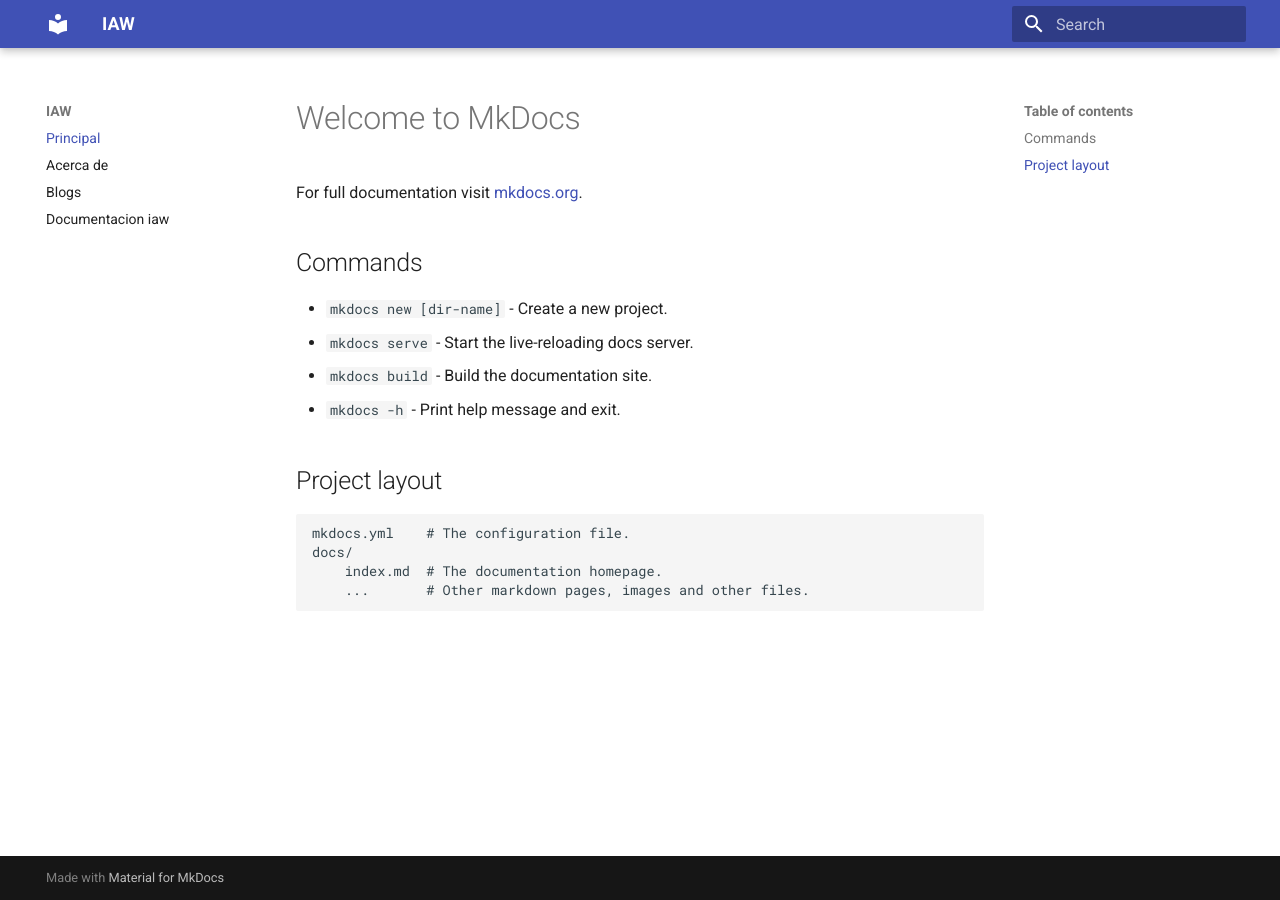
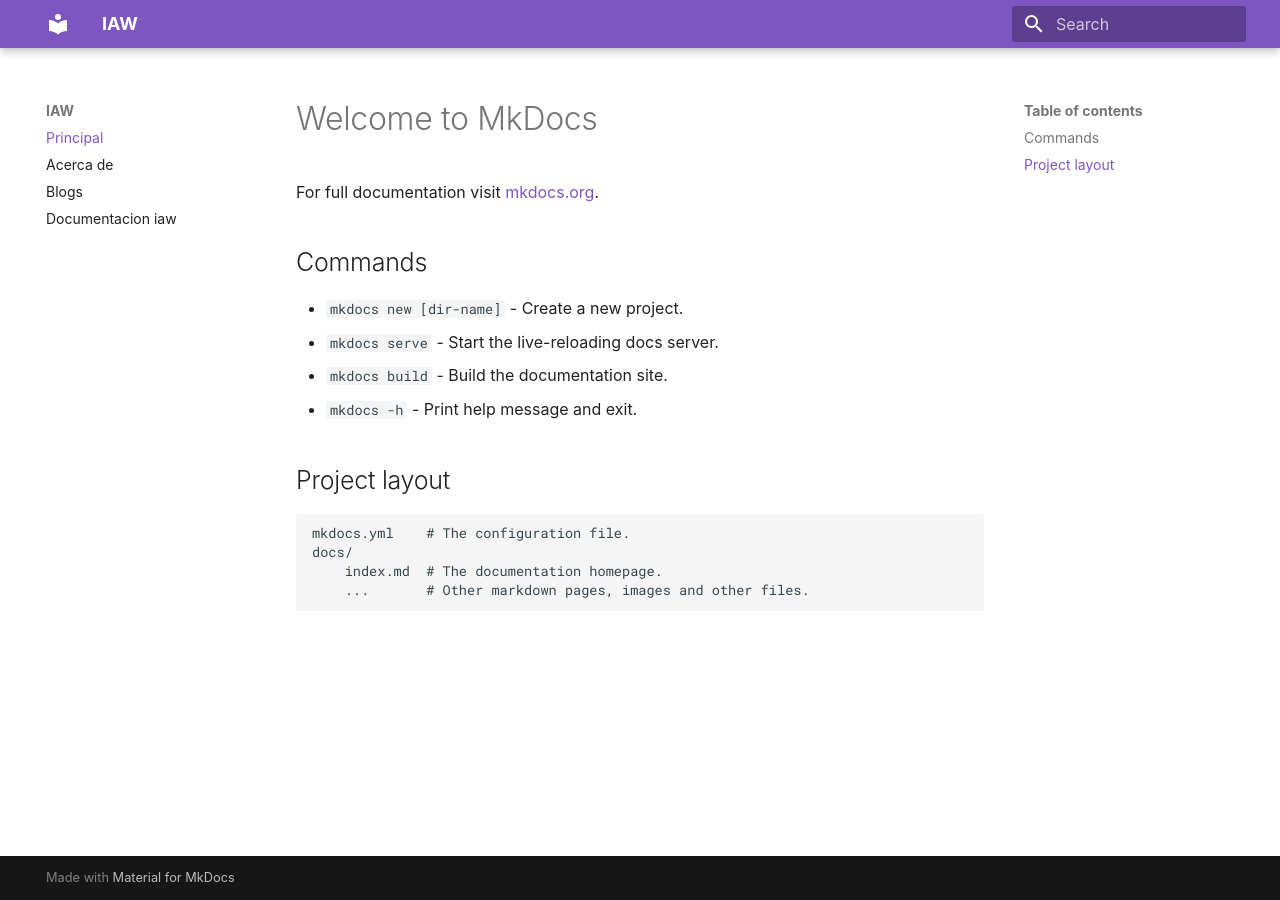
Before and after one commit to miler2/pruebas_branches_iaw, an MkDocs documentation site: the page built from docs/index.md, in a window 1280 px wide. Built offline with MkDocs 1.6.1 and Material for MkDocs 9.7.7, drawn with Linux system fonts in a browser that asks for light colours; some web fonts are replaced.

Commit message:
Update mkdocs.yml

```diff
--- a/mkdocs.yml
+++ b/mkdocs.yml
@@ -8,5 +8,8 @@
 
 theme:
     name: material
+    palette:
+        primary: deep purple
+        accent: orange
     font:
-        text: Roboto
+        text: Anta
```
